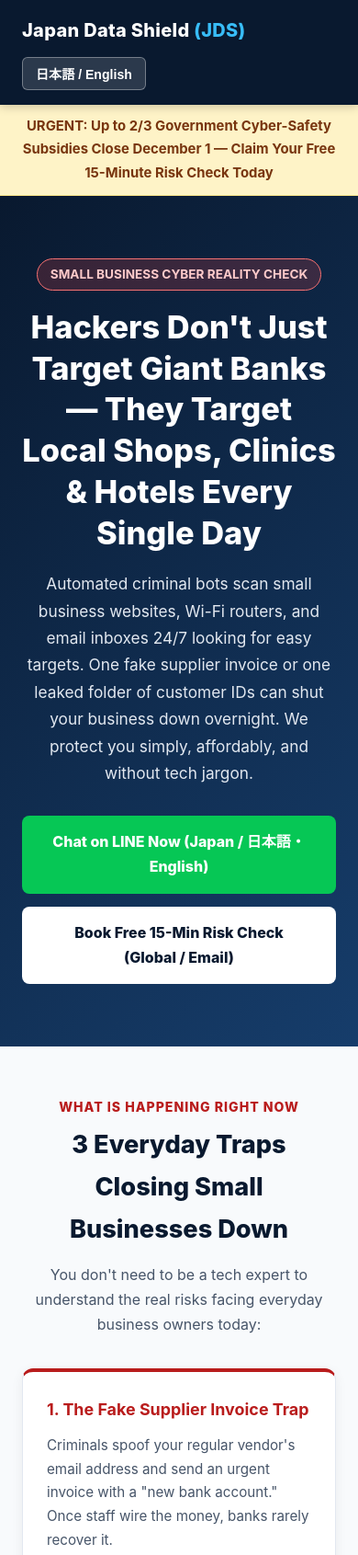
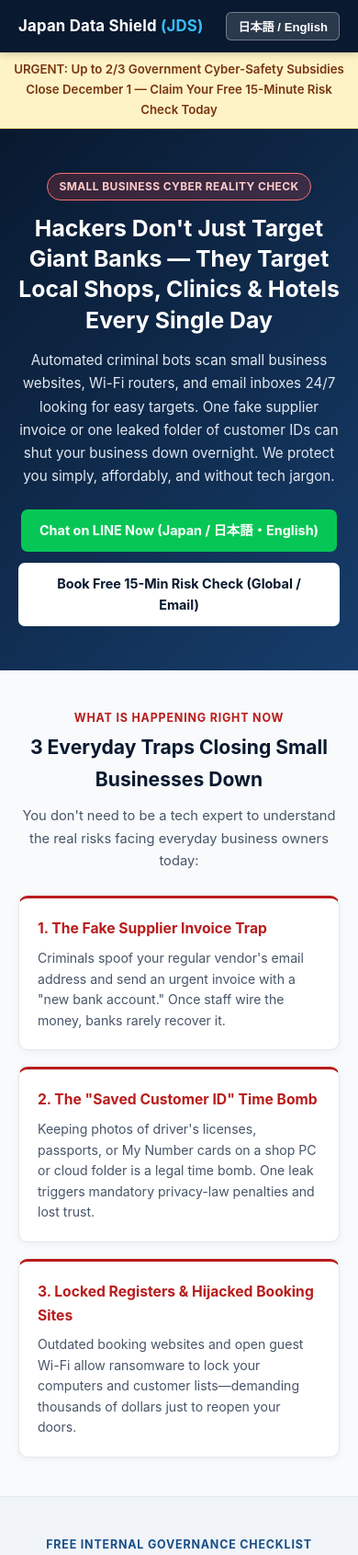
Before and after one commit to Hapon555Sabon/UniverseDlimit, a plain HTML site: page index.html in a window 390 px wide. Shown: the top 1691 px of the page at 92% size. Drawn offline with Linux system fonts and the light colour scheme.

Commit message:
Refactor styles and layout in index.html
Updated styles and layout in index.html for improved design consistency and responsiveness.

```diff
--- a/index.html
+++ b/index.html
@@ -9,7 +9,6 @@
       --navy: #09192f;
       --blue: #164e87;
       --red: #b91c1c;
-      --red-bg: #fef2f2;
       --amber-bg: #fffbeb;
       --green: #06c755;
       --bg: #f8fafc;
@@ -18,48 +17,48 @@
       --muted: #475569;
     }
     * { box-sizing: border-box; margin: 0; padding: 0; }
-    body { font-family: -apple-system, BlinkMacSystemFont, "Hiragino Sans", "Yu Gothic", "Segoe UI", Roboto, sans-serif; background: var(--bg); color: var(--text); line-height: 1.7; }
-    header { background: var(--navy); color: #fff; padding: 16px 24px; position: sticky; top: 0; z-index: 50; box-shadow: 0 2px 10px rgba(0,0,0,0.2); }
-    .nav { max-width: 1060px; margin: 0 auto; display: flex; justify-content: space-between; align-items: center; flex-wrap: wrap; gap: 12px; }
-    .brand { font-size: 1.25rem; font-weight: 800; letter-spacing: 0.3px; }
+    body { font-family: -apple-system, BlinkMacSystemFont, "Hiragino Sans", "Yu Gothic", "Segoe UI", Roboto, sans-serif; background: var(--bg); color: var(--text); font-size: 15px; line-height: 1.65; }
+    header { background: var(--navy); color: #fff; padding: 13px 20px; position: sticky; top: 0; z-index: 50; box-shadow: 0 2px 8px rgba(0,0,0,0.18); }
+    .nav { max-width: 980px; margin: 0 auto; display: flex; justify-content: space-between; align-items: center; flex-wrap: wrap; gap: 10px; }
+    .brand { font-size: 1.05rem; font-weight: 700; letter-spacing: 0.2px; }
     .brand span { color: #38bdf8; }
-    .nav-actions { display: flex; gap: 10px; align-items: center; }
-    .lang-btn { background: rgba(255,255,255,0.14); color: #fff; border: 1px solid rgba(255,255,255,0.35); padding: 7px 14px; border-radius: 6px; cursor: pointer; font-weight: 700; font-size: 0.88rem; }
+    .lang-btn { background: rgba(255,255,255,0.14); color: #fff; border: 1px solid rgba(255,255,255,0.35); padding: 5px 12px; border-radius: 6px; cursor: pointer; font-weight: 600; font-size: 0.82rem; }
     .lang-btn:hover { background: rgba(255,255,255,0.25); }
-    .banner { background: #fef3c7; color: #78350f; text-align: center; padding: 11px 16px; font-size: 0.93rem; font-weight: 700; border-bottom: 1px solid #fde68a; }
-    .hero { background: linear-gradient(135deg, #09192f 0%, #163d6b 100%); color: #fff; padding: 68px 24px; text-align: center; }
-    .hero-inner { max-width: 860px; margin: 0 auto; }
-    .badge-alert { display: inline-block; background: rgba(239, 68, 68, 0.2); border: 1px solid #f87171; color: #fecaca; padding: 5px 14px; border-radius: 999px; font-size: 0.85rem; font-weight: 700; margin-bottom: 18px; }
-    .hero h1 { font-size: 2.15rem; line-height: 1.3; margin-bottom: 18px; font-weight: 800; }
-    .hero p { font-size: 1.08rem; color: #e2e8f0; margin-bottom: 32px; max-width: 740px; margin-left: auto; margin-right: auto; }
-    .cta-group { display: flex; justify-content: center; gap: 14px; flex-wrap: wrap; }
-    .btn { display: inline-block; padding: 15px 28px; border-radius: 8px; text-decoration: none; font-weight: 800; font-size: 1rem; transition: transform 0.15s ease, box-shadow 0.15s ease; }
-    .btn:hover { transform: translateY(-2px); box-shadow: 0 6px 18px rgba(0,0,0,0.22); }
+    .banner { background: #fef3c7; color: #78350f; text-align: center; padding: 8px 14px; font-size: 0.83rem; font-weight: 600; border-bottom: 1px solid #fde68a; }
+    .hero { background: linear-gradient(135deg, #09192f 0%, #163d6b 100%); color: #fff; padding: 48px 20px; text-align: center; }
+    .hero-inner { max-width: 780px; margin: 0 auto; }
+    .badge-alert { display: inline-block; background: rgba(239, 68, 68, 0.2); border: 1px solid #f87171; color: #fecaca; padding: 4px 12px; border-radius: 999px; font-size: 0.75rem; font-weight: 700; letter-spacing: 0.4px; margin-bottom: 14px; }
+    .hero h1 { font-size: 1.55rem; line-height: 1.35; margin-bottom: 14px; font-weight: 700; }
+    .hero p { font-size: 0.95rem; color: #e2e8f0; margin-bottom: 24px; max-width: 680px; margin-left: auto; margin-right: auto; }
+    .cta-group { display: flex; justify-content: center; gap: 12px; flex-wrap: wrap; }
+    .btn { display: inline-block; padding: 11px 20px; border-radius: 7px; text-decoration: none; font-weight: 700; font-size: 0.9rem; transition: transform 0.15s ease, box-shadow 0.15s ease; }
+    .btn:hover { transform: translateY(-1px); box-shadow: 0 4px 12px rgba(0,0,0,0.2); }
     .btn-line { background: var(--green); color: #fff; }
     .btn-email { background: #fff; color: var(--navy); }
-    .container { max-width: 1060px; margin: 0 auto; padding: 54px 24px; }
-    .section-kicker { text-align: center; color: var(--red); font-weight: 800; font-size: 0.88rem; text-transform: uppercase; letter-spacing: 1px; margin-bottom: 6px; }
+    .container { max-width: 980px; margin: 0 auto; padding: 42px 20px; }
+    .section-kicker { text-align: center; color: var(--red); font-weight: 700; font-size: 0.78rem; text-transform: uppercase; letter-spacing: 0.8px; margin-bottom: 4px; }
     .section-kicker.blue { color: var(--blue); }
-    .section-title { text-align: center; font-size: 1.7rem; color: var(--navy); margin-bottom: 12px; font-weight: 800; }
-    .section-sub { text-align: center; color: var(--muted); max-width: 720px; margin: 0 auto 34px; font-size: 1rem; }
-    .grid-3 { display: grid; grid-template-columns: repeat(auto-fit, minmax(290px, 1fr)); gap: 22px; }
-    .grid-4 { display: grid; grid-template-columns: repeat(auto-fit, minmax(230px, 1fr)); gap: 20px; }
-    .card { background: var(--card); border-radius: 12px; padding: 26px; box-shadow: 0 3px 14px rgba(15,23,42,0.06); border: 1px solid #e2e8f0; }
-    .card.danger { border-top: 4px solid var(--red); background: #fff; }
-    .card.danger h3 { color: var(--red); font-size: 1.12rem; margin-bottom: 10px; }
-    .card.gov { border-top: 4px solid #d97706; background: var(--amber-bg); }
-    .card.gov h3 { color: #92400e; font-size: 1.1rem; margin-bottom: 10px; }
-    .card.shield { border-top: 4px solid var(--blue); }
-    .card.shield h3 { color: var(--blue); font-size: 1.1rem; margin-bottom: 10px; }
-    .card p { color: var(--muted); font-size: 0.95rem; }
-    .fix-tag { display: inline-block; margin-top: 12px; background: #ecfdf5; color: #065f46; border: 1px solid #a7f3d0; padding: 4px 10px; border-radius: 6px; font-size: 0.85rem; font-weight: 700; }
+    .section-title { text-align: center; font-size: 1.32rem; color: var(--navy); margin-bottom: 10px; font-weight: 700; }
+    .section-sub { text-align: center; color: var(--muted); max-width: 660px; margin: 0 auto 26px; font-size: 0.92rem; }
+    .grid-3 { display: grid; grid-template-columns: repeat(auto-fit, minmax(270px, 1fr)); gap: 18px; }
+    .grid-4 { display: grid; grid-template-columns: repeat(auto-fit, minmax(215px, 1fr)); gap: 16px; }
+    .card { background: var(--card); border-radius: 10px; padding: 20px; box-shadow: 0 2px 10px rgba(15,23,42,0.05); border: 1px solid #e2e8f0; }
+    .card.danger { border-top: 3px solid var(--red); }
+    .card.danger h3 { color: var(--red); font-size: 0.98rem; margin-bottom: 8px; }
+    .card.gov { border-top: 3px solid #d97706; background: var(--amber-bg); }
+    .card.gov h3 { color: #92400e; font-size: 0.96rem; margin-bottom: 8px; }
+    .card.shield { border-top: 3px solid var(--blue); }
+    .card.shield h3 { color: var(--blue); font-size: 0.96rem; margin-bottom: 8px; }
+    .card p { color: var(--muted); font-size: 0.88rem; line-height: 1.6; }
+    .fix-tag { display: inline-block; margin-top: 10px; background: #ecfdf5; color: #065f46; border: 1px solid #a7f3d0; padding: 3px 9px; border-radius: 5px; font-size: 0.78rem; font-weight: 700; }
     .band-gray { background: #f1f5f9; border-top: 1px solid #e2e8f0; border-bottom: 1px solid #e2e8f0; }
-    .trust-box { background: #eff6ff; border-left: 5px solid var(--blue); padding: 24px 26px; border-radius: 10px; margin-top: 38px; }
-    .trust-box h3 { color: var(--navy); margin-bottom: 8px; font-size: 1.15rem; }
-    .cta-panel { background: linear-gradient(135deg, #0b1f3a 0%, #164e87 100%); color: #fff; border-radius: 14px; padding: 44px 28px; text-align: center; margin-top: 48px; }
-    .cta-panel h2 { font-size: 1.65rem; margin-bottom: 12px; }
-    .cta-panel p { color: #e2e8f0; max-width: 680px; margin: 0 auto 26px; font-size: 1.02rem; }
-    footer { background: #061121; color: #cbd5e1; text-align: center; padding: 32px 16px; font-size: 0.9rem; }
+    .trust-box { background: #eff6ff; border-left: 4px solid var(--blue); padding: 18px 20px; border-radius: 8px; margin-top: 30px; }
+    .trust-box h3 { color: var(--navy); margin-bottom: 6px; font-size: 1rem; }
+    .trust-box p { font-size: 0.88rem; color: var(--muted); }
+    .cta-panel { background: linear-gradient(135deg, #0b1f3a 0%, #164e87 100%); color: #fff; border-radius: 12px; padding: 34px 22px; text-align: center; margin-top: 36px; }
+    .cta-panel h2 { font-size: 1.3rem; margin-bottom: 10px; }
+    .cta-panel p { color: #e2e8f0; max-width: 620px; margin: 0 auto 20px; font-size: 0.92rem; }
+    footer { background: #061121; color: #cbd5e1; text-align: center; padding: 24px 16px; font-size: 0.82rem; }
     footer a { color: #7dd3fc; text-decoration: none; }
     [data-lang="ja"] { display: none; }
     body.ja [data-lang="en"] { display: none; }
@@ -71,9 +70,7 @@
   <header>
     <div class="nav">
       <div class="brand">Japan Data Shield <span>(JDS)</span></div>
-      <div class="nav-actions">
-        <button class="lang-btn" onclick="document.body.classList.toggle('ja')">日本語 / English</button>
-      </div>
+      <button class="lang-btn" onclick="document.body.classList.toggle('ja')">日本語 / English</button>
     </div>
   </header>
 
@@ -146,3 +143,4 @@
         <span data-lang="ja">今すぐ見直すべき社内管理（ガバナンス）の基本</span>
       </div>
       <h2 class="section-title" data-lang="en">3 Simple Governance Mistakes Most Small Teams Make</h2>
+      <h2 class="section-title" data-lang="ja">多くの小規模事業者が陥る3つの管理ミスと対策</h2>
```
